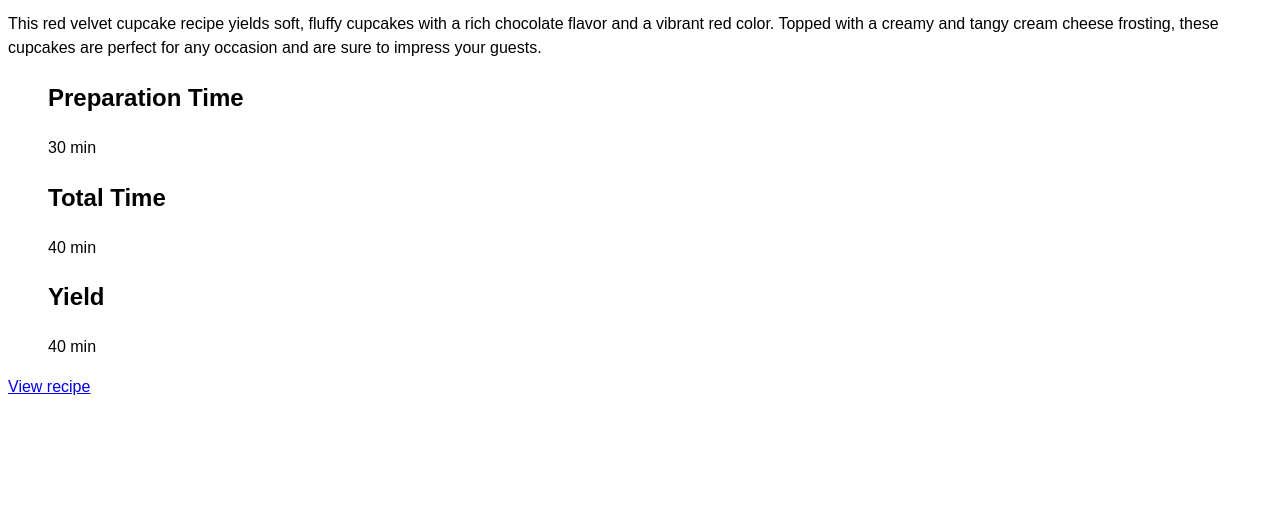
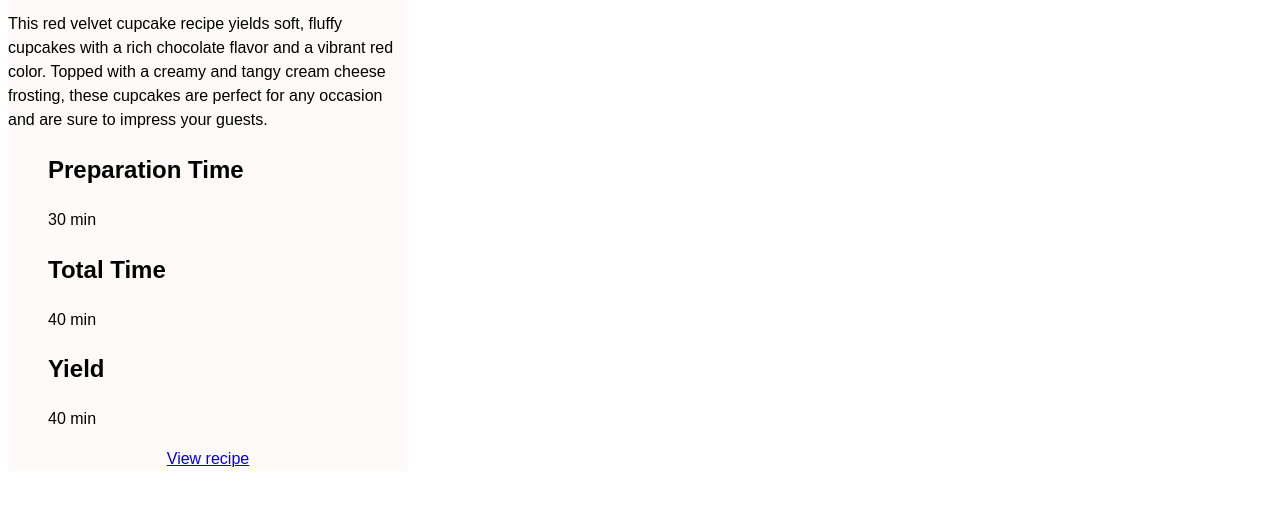
Before and after one commit to charl3y/odin-project-stuff, a plain HTML site: page intro-to-css/intro/index.html in a window 1280 px wide. Shown: the part 294-800 px from the top of the page. Drawn offline with Linux system fonts and the light colour scheme.

Commit message:
Finish Challenge 2

```diff
--- a/intro-to-css/intro/index.css
+++ b/intro-to-css/intro/index.css
@@ -27,3 +27,22 @@ ul {
 h1 {
     color: darkred;
 }
+
+/* ========== CHALLENGE 2 ========== //
+//
+// 1. Style the recipe card so that it has a
+//      -- background color of #FFFAFA
+//      -- text is aligned center
+// 2. Set text inside recipe-content to align left
+//
+*/
+
+.recipe-card {
+    width: 400px;
+    background-color: #FFFAFA;
+    text-align: center;
+}
+
+.recipe-content {
+    text-align: left;
+}
```
